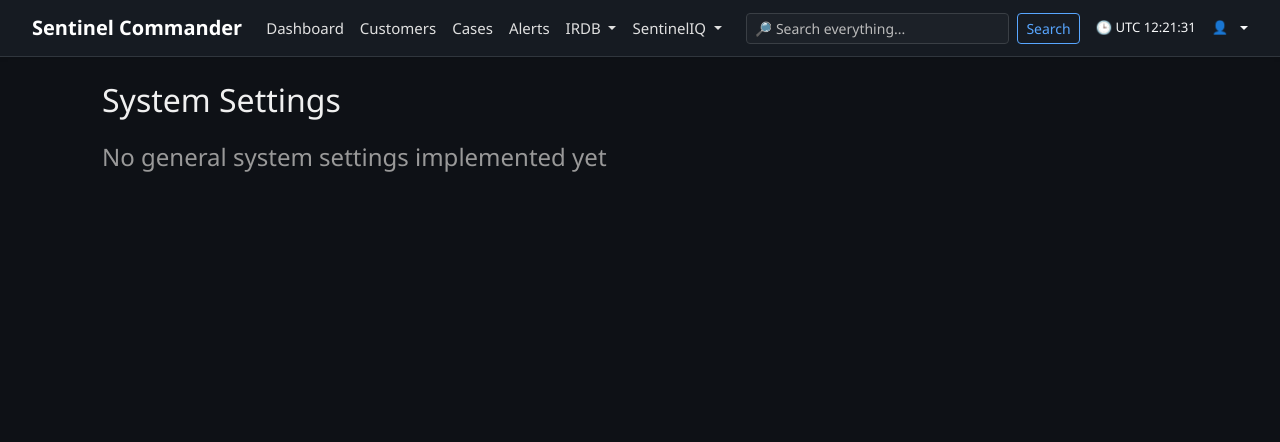
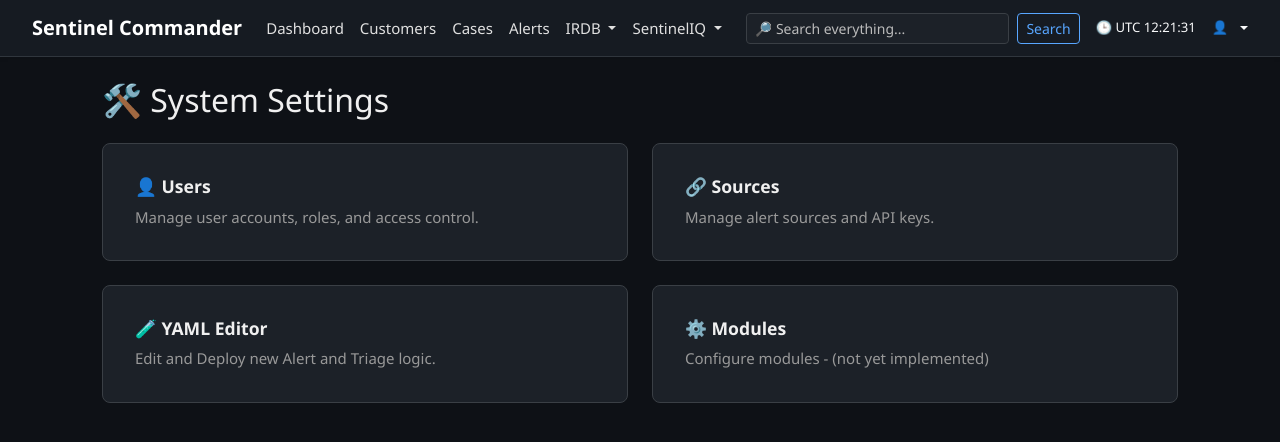
Before and after one commit to CodeBarbarian/sentinel_commander, a FastAPI app: page /web/v1/settings in a window 1280 px wide. Shown: the top 442 px of the page. Run offline with FastAPI, Linux system fonts and the light colour scheme; the visitor is signed in with stand-in values (Sample User, id 1).

Commit message:
Navigation
Qualitty of life improvements on the navigation. Also added a settings menu!

```diff
--- a/app/templates/_navbar.html
+++ b/app/templates/_navbar.html
@@ -87,12 +87,6 @@
                     <hr class="dropdown-divider">
                 </li>
                 <li><a class="dropdown-item" href="/web/v1/settings">System Settings</a></li>
-                <li><a class="dropdown-item" href="/web/v1/sources">Sources</a></li>
-                <li><a class="dropdown-item" href="/web/v1/users">Users</a></li>
-                <li>
-                    <hr class="dropdown-divider">
-                </li>
-                <li><a class="dropdown-item" href="/web/v1/settings/yaml">YAML Editor</a></li>
                 <li>
                     <hr class="dropdown-divider">
                 </li>
--- a/app/templates/settings/settings.html
+++ b/app/templates/settings/settings.html
@@ -1,15 +1,52 @@
 {% extends "_design.html" %}
-{% block title %}Settings{% endblock %}
+{% block title %}Settings - Sentinel Commander{% endblock %}
 
 {% block content %}
 <div class="container my-4">
-    <h2 class="mb-4">System Settings</h2>
-    <div class="row">
-        <div class="col-md-12">
-            <h4 class="text-muted">No general system settings implemented yet</h4>
+  <h2 class="mb-4">🛠️ System Settings</h2>
+
+  <div class="row row-cols-1 row-cols-md-2 g-4">
+
+    <!-- Users -->
+    <div class="col">
+      <a href="/web/v1/users" class="card bg-dark text-white h-100 border border-secondary text-decoration-none">
+        <div class="card-body">
+          <h5 class="card-title">👤 Users</h5>
+          <p class="card-text text-muted">Manage user accounts, roles, and access control.</p>
         </div>
+      </a>
     </div>
+
+    <!-- Sources -->
+    <div class="col">
+      <a href="/web/v1/sources" class="card bg-dark text-white h-100 border border-secondary text-decoration-none">
+        <div class="card-body">
+          <h5 class="card-title">🔗 Sources</h5>
+          <p class="card-text text-muted">Manage alert sources and API keys.</p>
+        </div>
+      </a>
+    </div>
+
+    <!-- Yaml Editor -->
+    <div class="col">
+      <a href="/web/v1/settings/yaml" class="card bg-dark text-white h-100 border border-secondary text-decoration-none">
+        <div class="card-body">
+          <h5 class="card-title">🧪 YAML Editor</h5>
+          <p class="card-text text-muted">Edit and Deploy new Alert and Triage logic.</p>
+        </div>
+      </a>
+    </div>
+
+    <!-- Modules -->
+    <div class="col">
+      <a href="#" class="card bg-dark text-white h-100 border border-secondary text-decoration-none">
+        <div class="card-body">
+          <h5 class="card-title">⚙️ Modules</h5>
+          <p class="card-text text-muted">Configure modules - (not yet implemented)</p>
+        </div>
+      </a>
+    </div>
+
+  </div>
 </div>
-
-
 {% endblock %}
```
